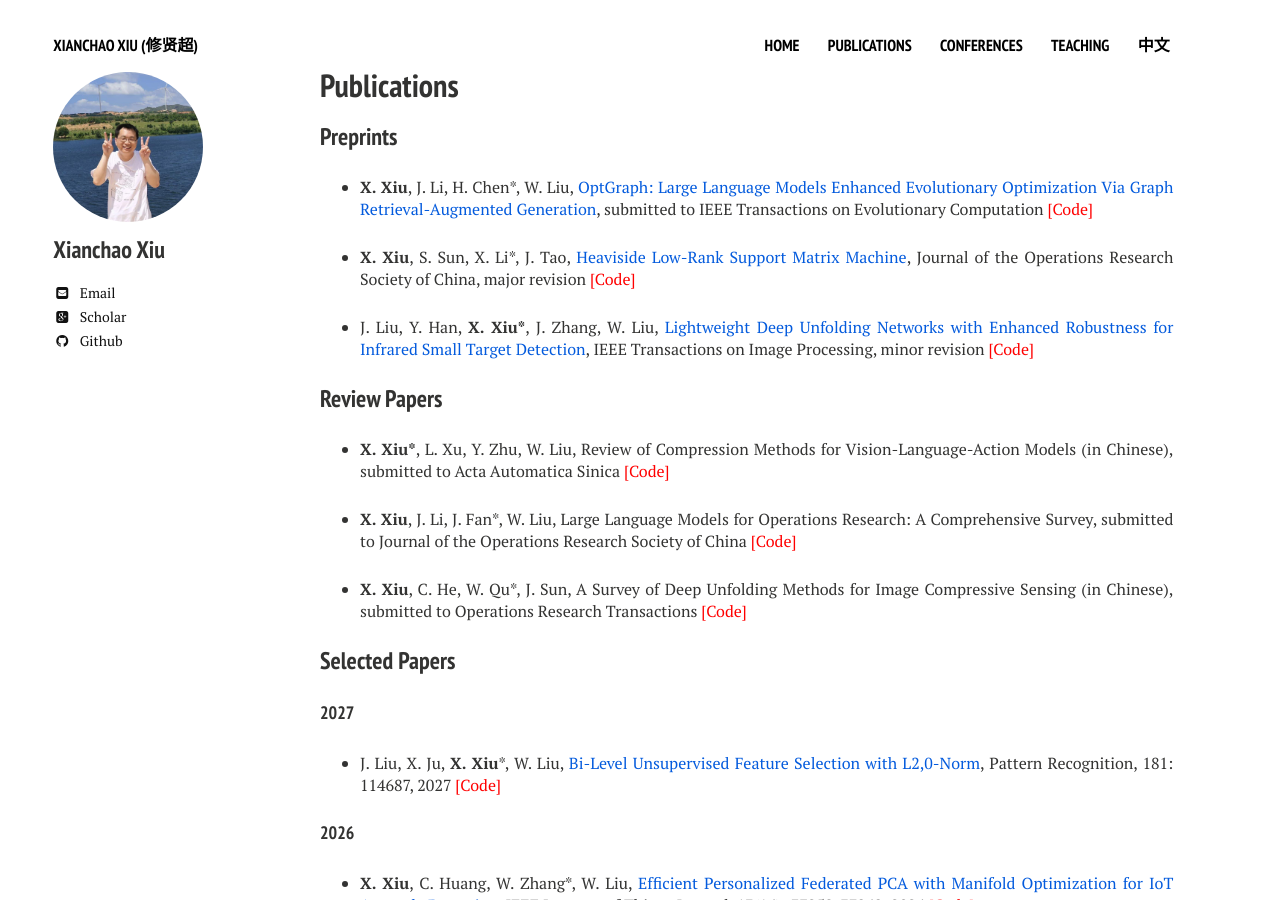
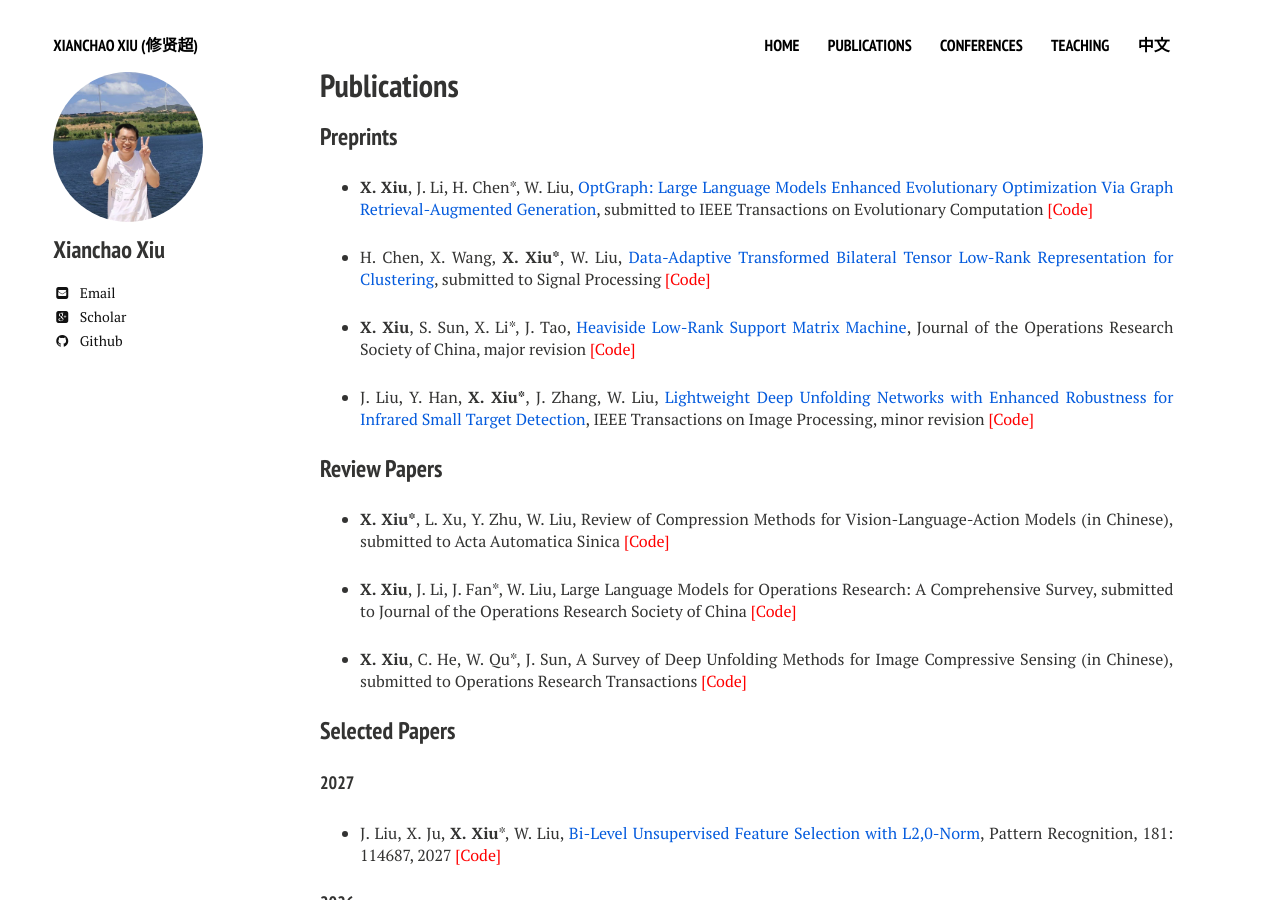
Before and after one commit to xianchaoxiu/xianchaoxiu.github.io, a Jekyll site: the page built from publications/index.md, in a window 1280 px wide and 900 px high. Built offline with Jekyll 4.4.1, drawn with Linux system fonts in a browser that asks for light colours; nearby versions of some CDN libraries.

Commit message:
Update index.md

```diff
--- a/publications/index.md
+++ b/publications/index.md
@@ -11,6 +11,8 @@ share: false
 ### Preprints
 
 * <b>X. Xiu</b>, J. Li, H. Chen*, W. Liu, <a href="https://arxiv.org/pdf/2607.27918" class="textlink" target="_blank">OptGraph: Large Language Models Enhanced Evolutionary Optimization Via Graph Retrieval-Augmented Generation</a>, submitted to IEEE Transactions on Evolutionary Computation <a href="https://github.com/xianchaoxiu/OptGraph" class="textlink" target="_blank" style="color: red;">[Code]</a>
+
+* H. Chen, X. Wang, <b>X. Xiu*</b>, W. Liu, <a href="https://arxiv.org/abs/2510.20077" class="textlink" target="_blank">Data-Adaptive Transformed Bilateral Tensor Low-Rank Representation for Clustering</a>, submitted to Signal Processing <a href="https://github.com/xianchaoxiu/TBTLRR" class="textlink" target="_blank" style="color: red;">[Code]</a>
 
 * <b>X. Xiu</b>, S. Sun, X. Li*, J. Tao, <a href="https://arxiv.org/pdf/2603.00491" class="textlink" target="_blank">Heaviside Low-Rank Support Matrix Machine</a>, Journal of the Operations Research Society of China, major revision <a href="https://github.com/xianchaoxiu/HL-SMM" class="textlink" target="_blank" style="color: red;">[Code]</a>
 
```
